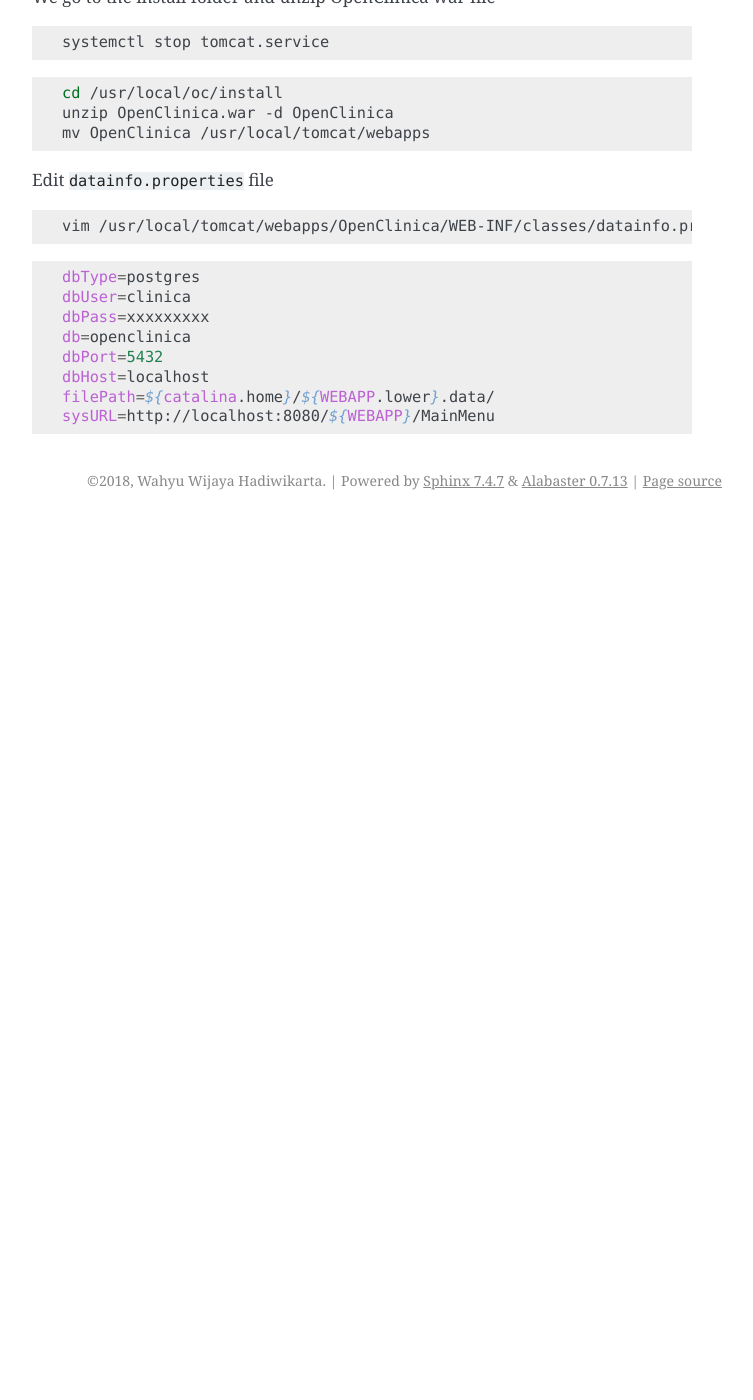
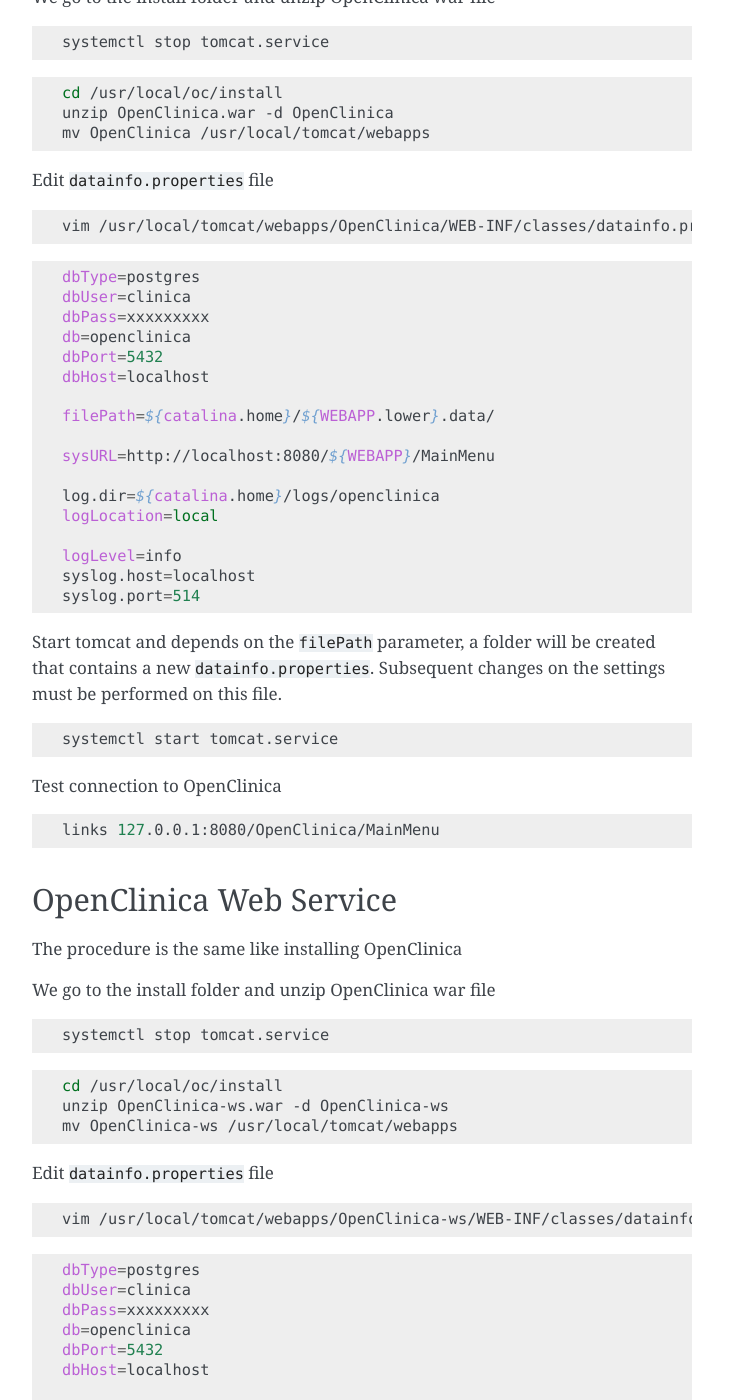
Before and after one commit to wahyuwh/rpb-doc-internal, a Sphinx documentation site: the page built from source/trl1.rst, in a window 1280 px wide and 1400 px high, scrolled down 4712 px. Shown: the whole window, without its empty margins (388-1141 px from the left). Built offline with Sphinx 7.4.7, drawn with Linux system fonts in a browser that asks for light colours; before the commit the page ends 5232 px from its top, so only the background shows below that; some of the changed text lies outside the part shown.

Commit message:
OpenClinica

```diff
--- a/source/trl1.rst
+++ b/source/trl1.rst
@@ -280,5 +280,81 @@
   db=openclinica
   dbPort=5432
   dbHost=localhost
+
   filePath=${catalina.home}/${WEBAPP.lower}.data/
+
   sysURL=http://localhost:8080/${WEBAPP}/MainMenu
+
+  log.dir=${catalina.home}/logs/openclinica
+  logLocation=local
+
+  logLevel=info
+  syslog.host=localhost
+  syslog.port=514
+
+Start tomcat and depends on the ``filePath`` parameter, a folder will be created that contains a new ``datainfo.properties``. Subsequent changes on the settings must be performed on this file.
+
+.. code-block:: bash
+
+  systemctl start tomcat.service
+
+Test connection to OpenClinica
+
+.. code-block:: bash
+
+  links 127.0.0.1:8080/OpenClinica/MainMenu
+
+OpenClinica Web Service
+-----------------------
+
+The procedure is the same like installing OpenClinica
+
+We go to the install folder and unzip OpenClinica war file
+
+.. code-block:: bash
+
+  systemctl stop tomcat.service
+
+.. code-block:: bash
+
+  cd /usr/local/oc/install
+  unzip OpenClinica-ws.war -d OpenClinica-ws
+  mv OpenClinica-ws /usr/local/tomcat/webapps
+
+Edit ``datainfo.properties`` file
+
+.. code-block:: bash
+
+  vim /usr/local/tomcat/webapps/OpenClinica-ws/WEB-INF/classes/datainfo.properties
+
+.. code-block:: bash
+
+  dbType=postgres
+  dbUser=clinica
+  dbPass=xxxxxxxxx
+  db=openclinica
+  dbPort=5432
+  dbHost=localhost
+
+  filePath=${catalina.home}/${WEBAPP.lower}.data/
+
+  sysURL=http://localhost:8080/${WEBAPP}/MainMenu
+
+  log.dir=${catalina.home}/logs/openclinica
+  logLocation=local
+
+  logLevel=info
+  syslog.host=localhost
+  syslog.port=514
+
+Start Tomcat and another folder will be created too with a new ``datainfo.properties`` file.
+
+.. code-block:: bash
+
+  systemctl start tomcat.service
+
+Test connection to OpenClinica
+
+.. code-block:: bash
+
+  links 127.0.0.1:8080/OpenClinica-ws/MainMenu
```
